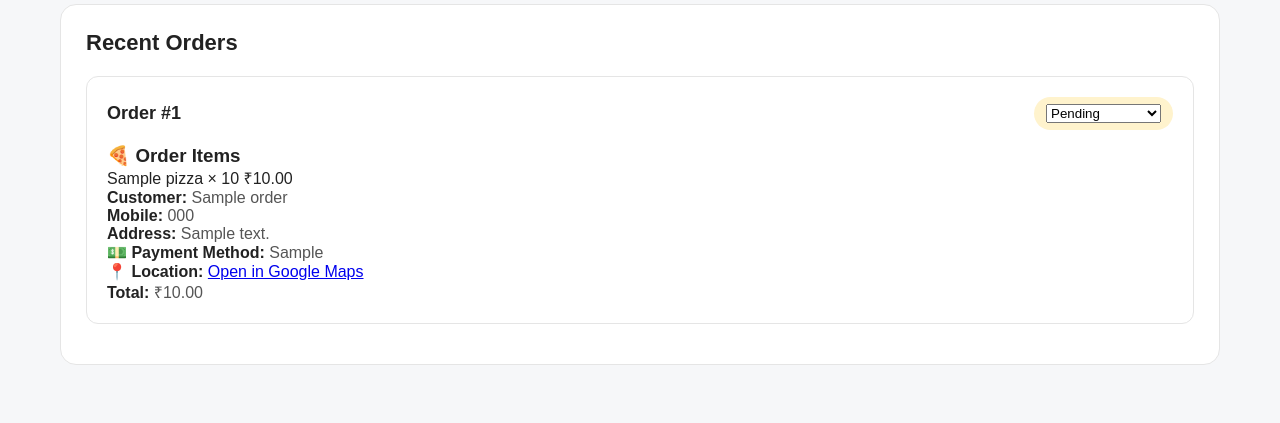
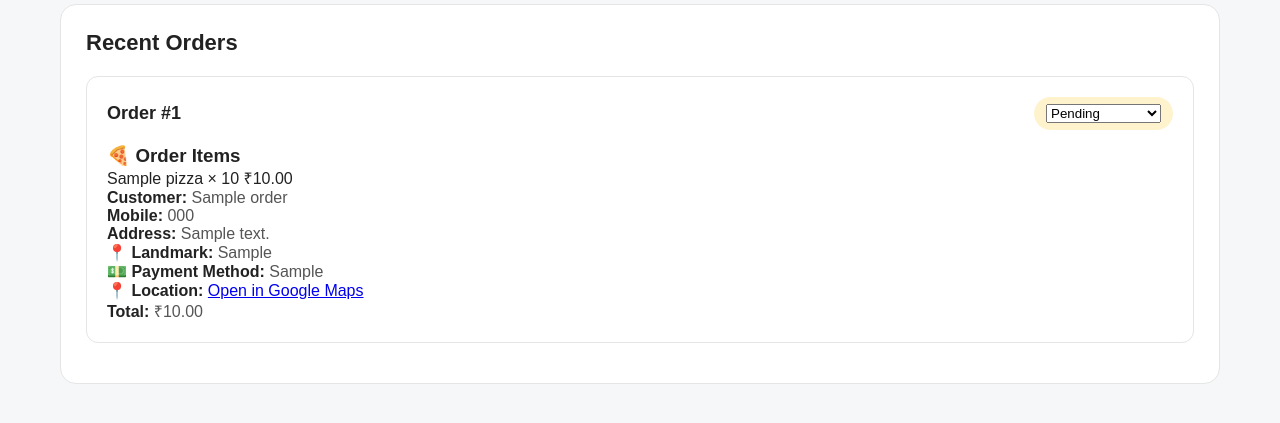
Before and after one commit to deepampra/PizzaWale, a Django app: template orders/templates/orders/dashboard.html in a window 1280 px wide. Shown: the part 325-748 px from the top of the page. Run offline with Django 5.2, Linux system fonts and the light colour scheme; tables that the repository leaves empty hold one stand-in row (values such as "Sample post"); the template is opened without the code that fills it: values that come from a table or form of the project are taken from there, most other values are stand-ins (such as "Sample title", 1, 10 or a date in 2020).

Commit message:
Add landmark to owner dashboard

```diff
--- a/orders/templates/orders/dashboard.html
+++ b/orders/templates/orders/dashboard.html
@@ -300,6 +300,10 @@
                             {{ order.address }}
                         </div>
                         <div class="info-item">
+                            <strong>📍 Landmark:</strong>
+                            {{ order.landmark|default:"Not provided" }}
+</div>
+                        <div class="info-item">
     <strong>💵 Payment Method:</strong>
     {{ order.payment_method }}
 </div>
```
